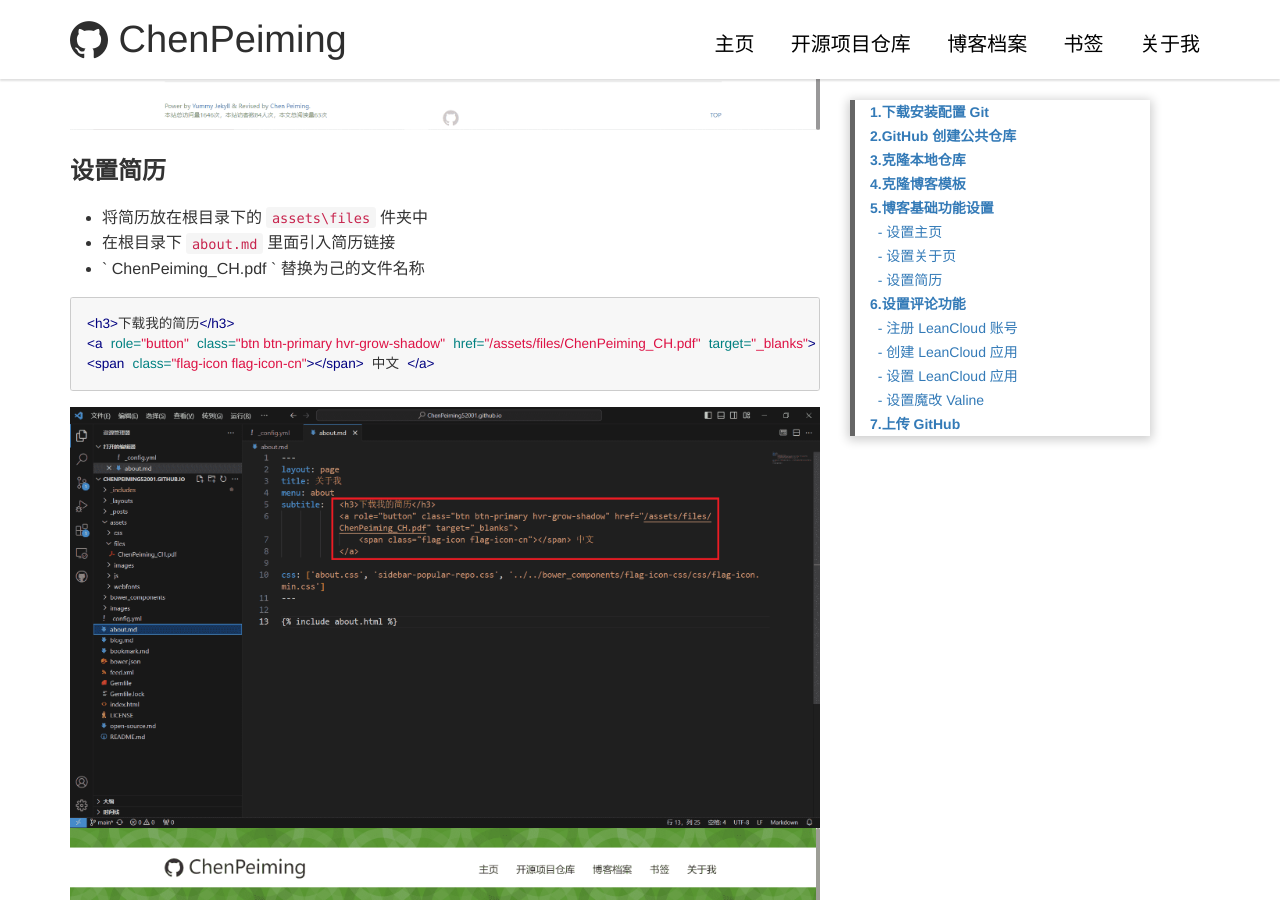
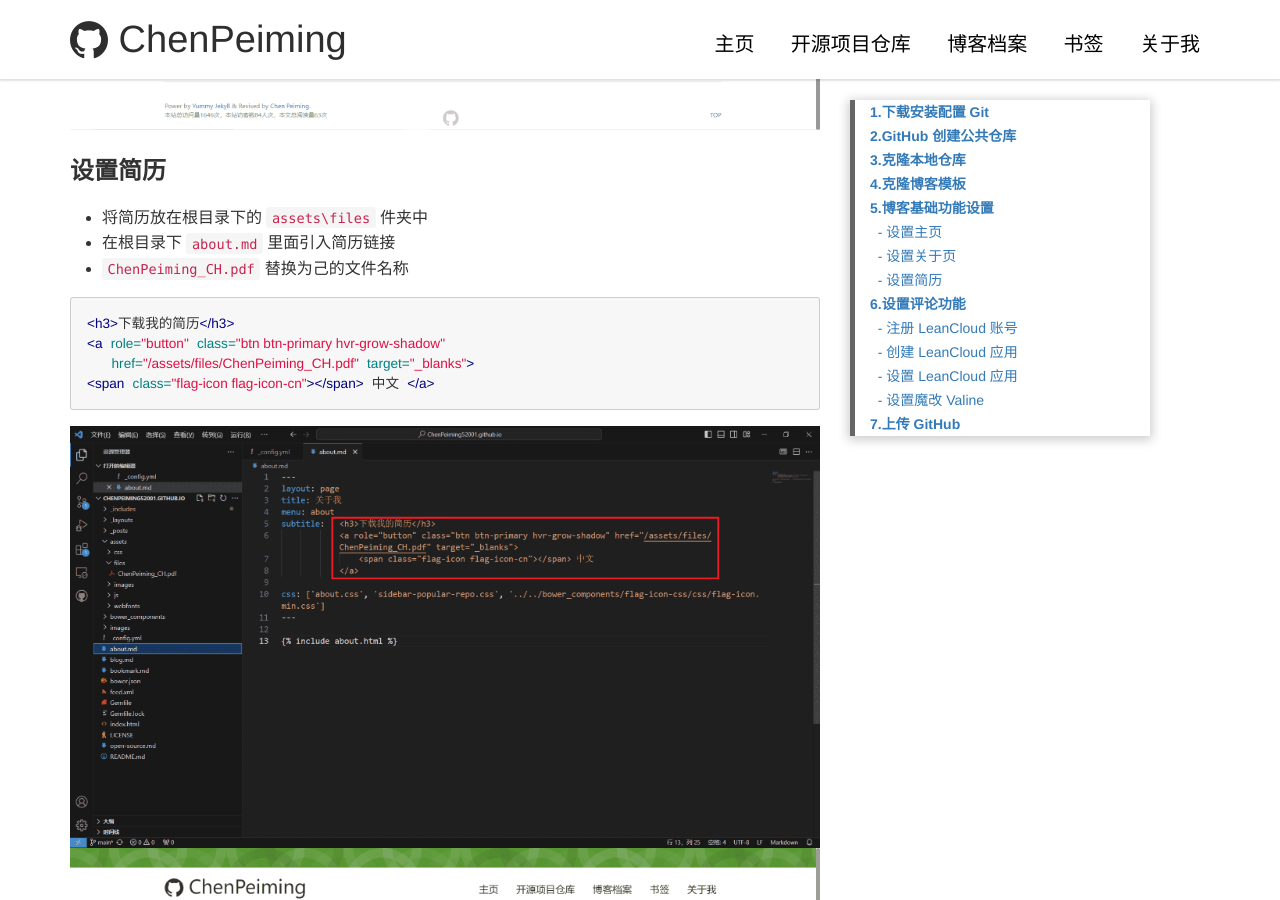
Before and after one commit to MingTechPro/ChenPeiming52001.github.io, a Jekyll site: the page built from _posts/2023/2023-12-12-create-blog.md, in a window 1280 px wide and 900 px high, scrolled down 6837 px. Built offline with Jekyll 4.4.1, drawn with Linux system fonts in a browser that asks for light colours; comment, search, counter and statistics services are not loaded.

Commit message:
上传博客

````diff
--- a/_posts/2023/2023-12-12-create-blog.md
+++ b/_posts/2023/2023-12-12-create-blog.md
@@ -92,16 +92,17 @@
 
 - 将简历放在根目录下的 `assets\files` 件夹中
 - 在根目录下 `about.md` 里面引入简历链接
-- ` ChenPeiming_CH.pdf ` 替换为己的文件名称
+- `ChenPeiming_CH.pdf` 替换为己的文件名称
 
 ```html
 <h3>下载我的简历</h3>
-<a role="button" class="btn btn-primary hvr-grow-shadow" href="/assets/files/ChenPeiming_CH.pdf" target="_blanks">
+<a role="button" class="btn btn-primary hvr-grow-shadow"
+   href="/assets/files/ChenPeiming_CH.pdf" target="_blanks">
 <span class="flag-icon flag-icon-cn"></span> 中文 </a>
 ```
 
-[![设置简历](/images/2023/2023-12-12-create-blog/2023-12-12-create-blog-17-1.png)](images/2023/2023-12-12-create-blog/2023-12-12-create-blog-17-1.png)
-[![设置简历](/images/2023/2023-12-12-create-blog/2023-12-12-create-blog-17-2.png)](images/2023/2023-12-12-create-blog/2023-12-12-create-blog-17-2.png)
+[![设置简历](/images/2023/2023-12-12-create-blog/2023-12-12-create-blog-17-1.png)](/images/2023/2023-12-12-create-blog/2023-12-12-create-blog-17-1.png)
+[![设置简历](/images/2023/2023-12-12-create-blog/2023-12-12-create-blog-17-2.png)](/images/2023/2023-12-12-create-blog/2023-12-12-create-blog-17-2.png)
 
 ## 6.设置评论功能
 
````
